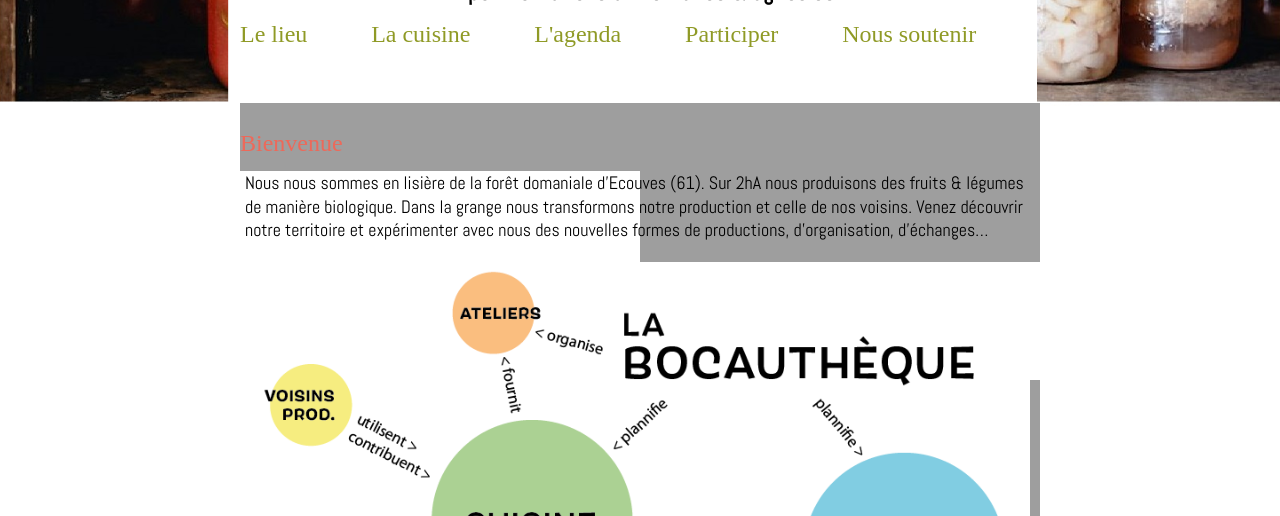
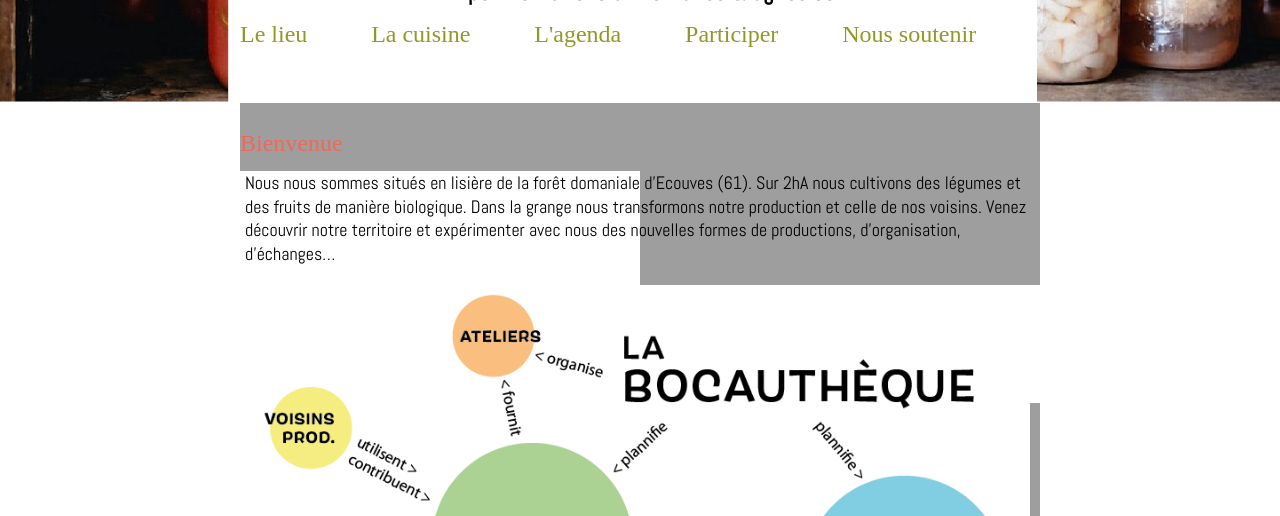
Before and after one commit to DamienChivialle/bocautheque, a Jekyll site: the page built from pages/index.md, in a window 1280 px wide and 900 px high, cut to the strip 384-900 px from the top of the window. Built offline with Jekyll 4.4.1, drawn with Linux system fonts in a browser that asks for light colours.

Commit message:
Update index.md

```diff
--- a/pages/index.md
+++ b/pages/index.md
@@ -10,7 +10,7 @@ description: Le site de la Bocauthèque
 
 ## Bienvenue
 
-Nous nous sommes en lisière de la forêt domaniale d'Ecouves (61). Sur 2hA nous produisons des fruits & légumes de manière biologique. Dans la grange nous transformons notre production et celle de nos voisins. Venez découvrir notre territoire et expérimenter avec nous des nouvelles formes de productions,  d'organisation, d'échanges...
+Nous nous sommes situés en lisière de la forêt domaniale d'Ecouves (61). Sur 2hA nous cultivons des légumes et des fruits de manière biologique. Dans la grange nous transformons notre production et celle de nos voisins. Venez découvrir notre territoire et expérimenter avec nous des nouvelles formes de productions,  d'organisation, d'échanges...
 
 ![organisation du lieu](https://damienchivialle.github.io/bocautheque/assets/img/organigramme-bocautheque.png)
 
```
